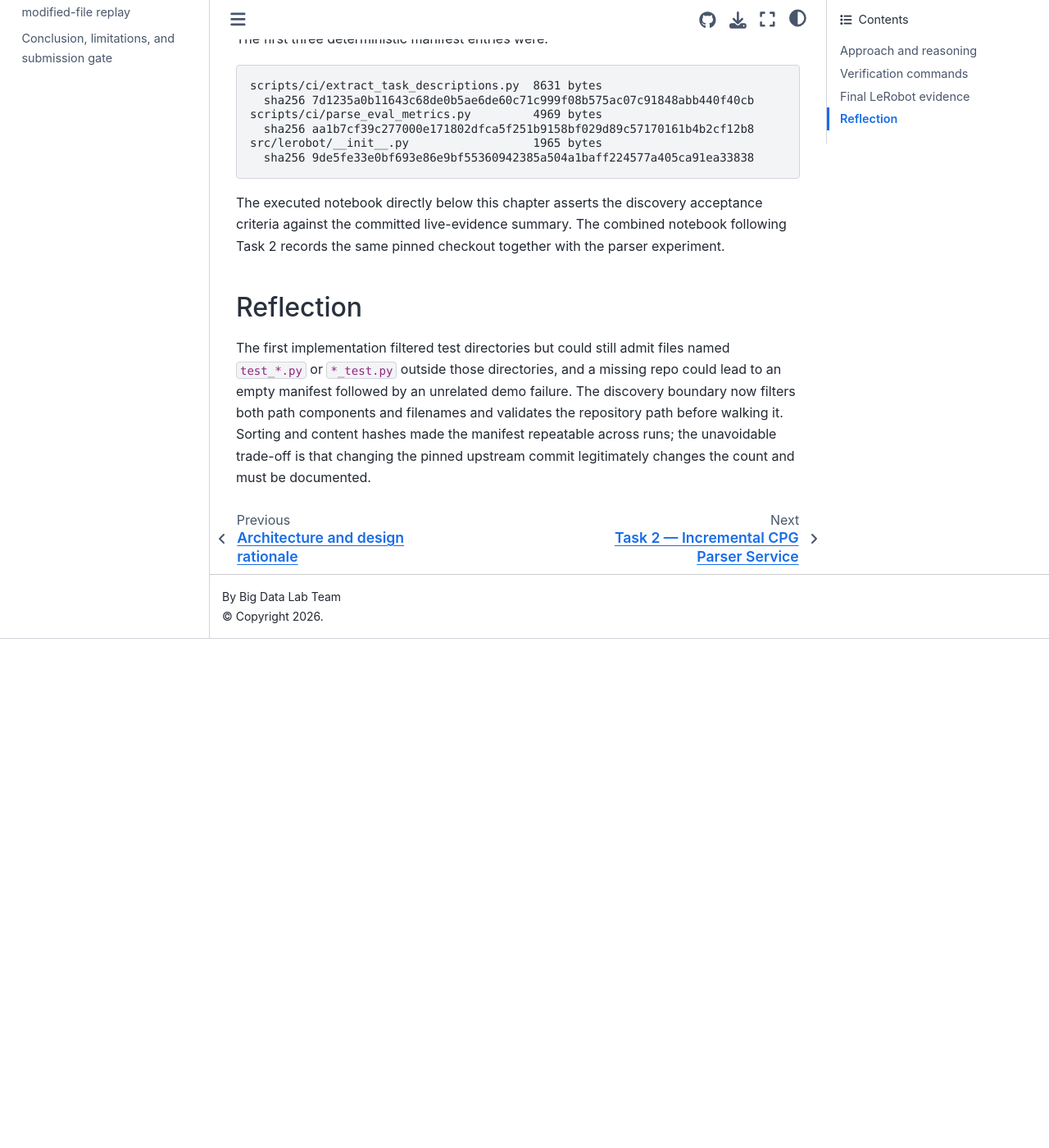
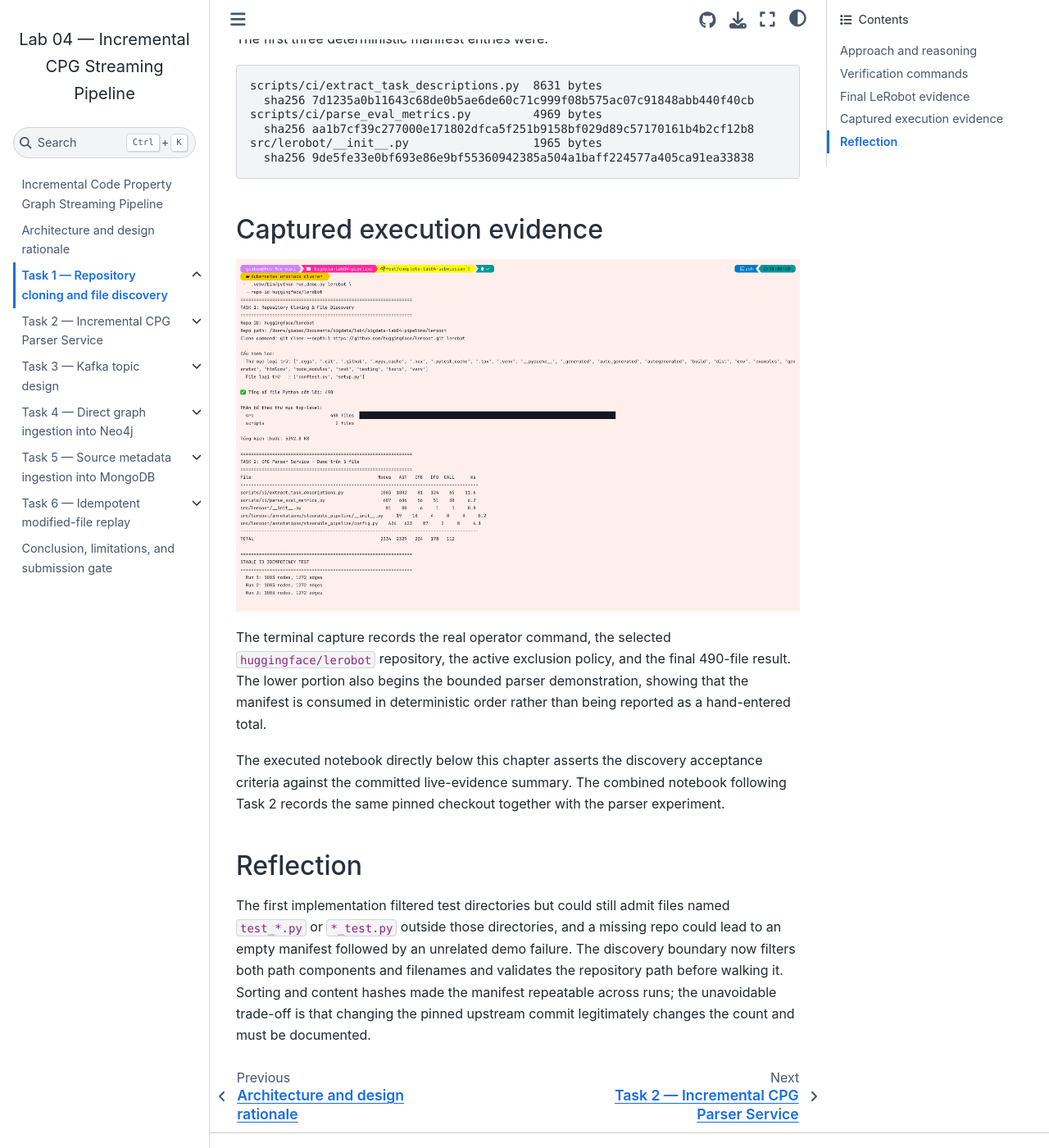
Before and after one commit to caosfourn/bigdata-lab04-pipeline, a Jupyter Book: the page built from book/task1.md, in a window 1280 px wide and 1400 px high, scrolled down 1852 px. Shown: the whole window at 82% size. Built offline with Jupyter Book 1.0.4 settings and Sphinx 7.4.7 and the Sphinx Book theme 1.1.4, drawn with Linux system fonts in a browser that asks for light colours; pages that are not in the unit, such as notebooks, are missing from menus; before the commit the page ends 2631 px from its top, so only the background shows below that.

Commit message:
docs(task1): add real discovery execution evidence

````diff
--- a/book/task1.md
+++ b/book/task1.md
@@ -84,6 +84,16 @@
   sha256 9de5fe33e0bf693e86e9bf55360942385a504a1baff224577a405ca91ea33838
 ```
 
+## Captured execution evidence
+
+![Terminal output from the final LeRobot discovery run](images/task1-discovery-terminal.png)
+
+The terminal capture records the real operator command, the selected
+`huggingface/lerobot` repository, the active exclusion policy, and the final
+490-file result. The lower portion also begins the bounded parser demonstration,
+showing that the manifest is consumed in deterministic order rather than being
+reported as a hand-entered total.
+
 The executed notebook directly below this chapter asserts the discovery
 acceptance criteria against the committed live-evidence summary. The combined
 notebook following Task 2 records the same pinned checkout together with the
````
Also changed, not shown: book/images/task1-discovery-terminal.png (added).
